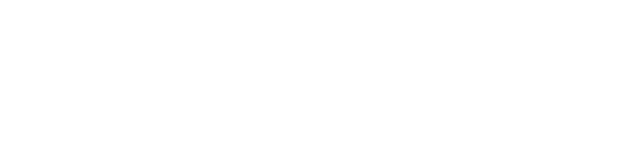
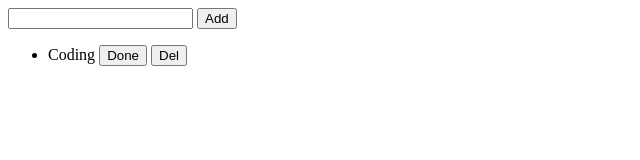
Before and after one commit to Supuni007/todo-js, a plain HTML site: page index.html in a window 1280 px wide. Shown: the whole page, without its empty margins (0-640 px from the left). Drawn offline with Linux system fonts and the light colour scheme.

Commit message:
Add HTML code

```diff
--- a/index.html
+++ b/index.html
@@ -3,9 +3,23 @@
 <head>
     <meta charset="UTF-8">
     <meta name="viewport" content="width=device-width, initial-scale=1.0">
+    <link rel="stylesheet" href="style.css">
     <title>Todo App</title>
 </head>
 <body>
+    <div id="wrapper">
+        <form id="taskForm">
+            <input id="txtTask" type="text">
+            <button id="sub">Add</button>
+        </form>
 
+        <ul id="results">
+            <li>
+                <span>Coding</span>
+                <button class="done">Done</button>
+                <button class="delete">Del</button>
+            </li>
+        </ul>
+    </div>
 </body>
 </html>
```
Also changed, not shown: style.css (added).
